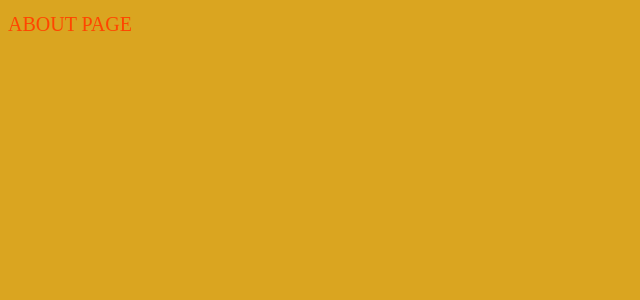
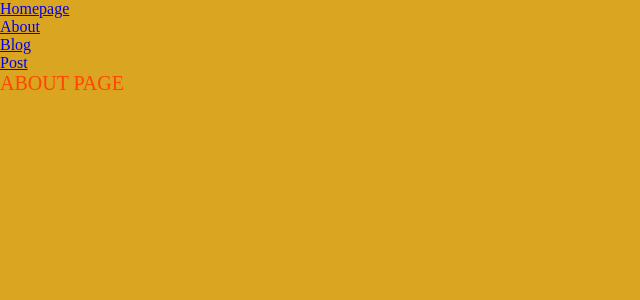
Before and after one commit to veyselkartalmis/next-js-crash-course-notes, a Next.js app: page /about in a window 1280 px wide. Shown: the top 300 px of the page, without its empty margins (0-640 px from the left). Built offline with nearby package versions, Linux system fonts and the light colour scheme.

Commit message:
global.css & header component

```diff
--- /dev/null
+++ b/components/header.jsx
@@ -0,0 +1,16 @@
+import Link from "next/link";
+
+export default function Header() {
+    return (
+        <header>
+            <nav>
+                <ul>
+                    <li><Link href="/">Homepage</Link></li>
+                    <li><Link href="/about">About</Link></li>
+                    <li><Link href="/blog">Blog</Link></li>
+                    <li><Link href="/blog/post">Post</Link></li>
+                </ul>
+            </nav>
+        </header>
+    )
+}
--- a/pages/_app.js
+++ b/pages/_app.js
@@ -1,5 +1,11 @@
 import "../public/styles/global.css";
+import Header from "../components/header";
 
 export default function App({ Component, pageProps }) {
-    return <Component {...pageProps} />
+    return (
+        <>
+            <Header />
+            <Component {...pageProps} />
+        </>
+    )
 }
--- a/public/styles/global.css
+++ b/public/styles/global.css
@@ -1 +1,2 @@
+*{padding: 0; margin: 0; list-style: none;}
 body {background: goldenrod;}
```
Also changed, not shown: 1 other file (tests, documents, lock files or other folders).
